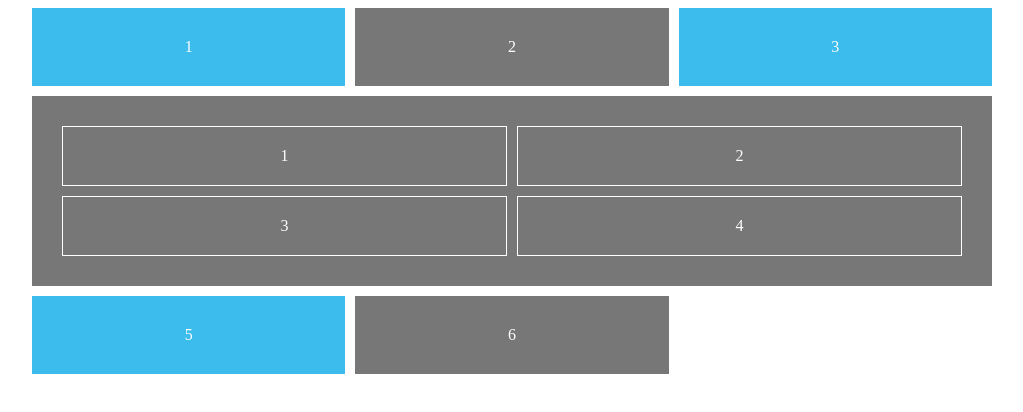
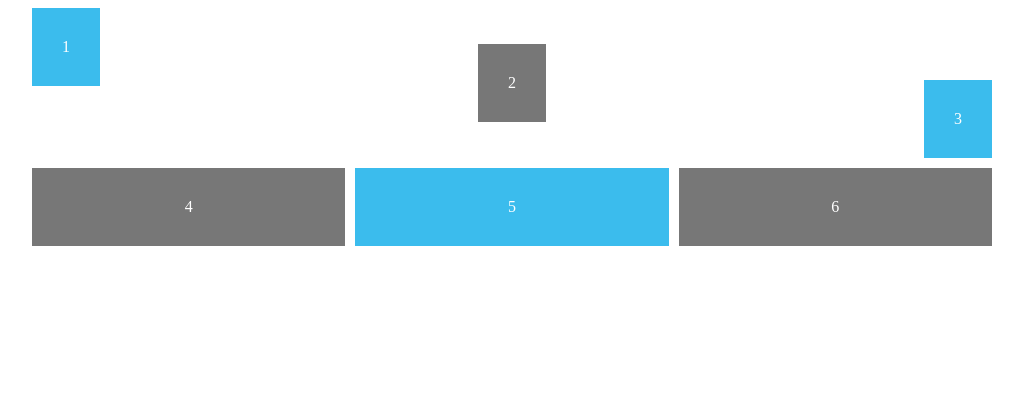
Before and after one commit to Sosyambu4/CSS-Grid-learn, a plain HTML site: page CSS Grid-learn/index.html in a window 1280 px wide. Shown: the whole page, without its empty margins (128-1151 px from the left). Drawn offline with Linux system fonts and the light colour scheme.

Commit message:
Aligning & Justifying Items

```diff
--- a/CSS Grid-learn/index.html
+++ b/CSS Grid-learn/index.html
@@ -11,10 +11,12 @@
 		#content{
 			display: grid;
 			grid-template-columns: repeat(3, 1fr);
-			/* grid-template-rows: repeat(4, minmax(150px, auto)); */
+			grid-template-rows: minmax(150px, auto);
 			grid-gap: 10px;
 			max-width: 960px;
 			margin: 0 auto;
+			/* align-items:stretch;
+			justify-items:end; */
 		}
 		#content div{
 			background: #3bbced;
@@ -25,17 +27,19 @@
 			background: #777;
 		}
 
-		.nested{
-			display: grid;
-			grid-template-columns: 1fr 1fr;
-			grid-gap: 10px;
-			grid-column:span 3 ;
+		.one {
+			justify-self: start	;
+			align-self: start;
 		}
 
-		.nested p{
-			border: 1px solid #fff;
-			padding: 20px;
-			margin: 0;
+		.two{
+			align-self: center;
+			justify-self: center;
+		}
+
+		.three{
+			align-self: end;
+			justify-self: end;
 		}
 	</style>
 </head>
@@ -46,11 +50,7 @@
 		<div class="one">1</div>
 		<div class="two">2</div>
 		<div class="three">3</div>
-		<div class="nested">
-			<p>1</p>
-			<p>2</p>
-			<p>3</p>
-			<p>4</p>
+		<div class="four">4
 		</div>
 		<div class="five">5</div>
 		<div class="six">6</div>
```
